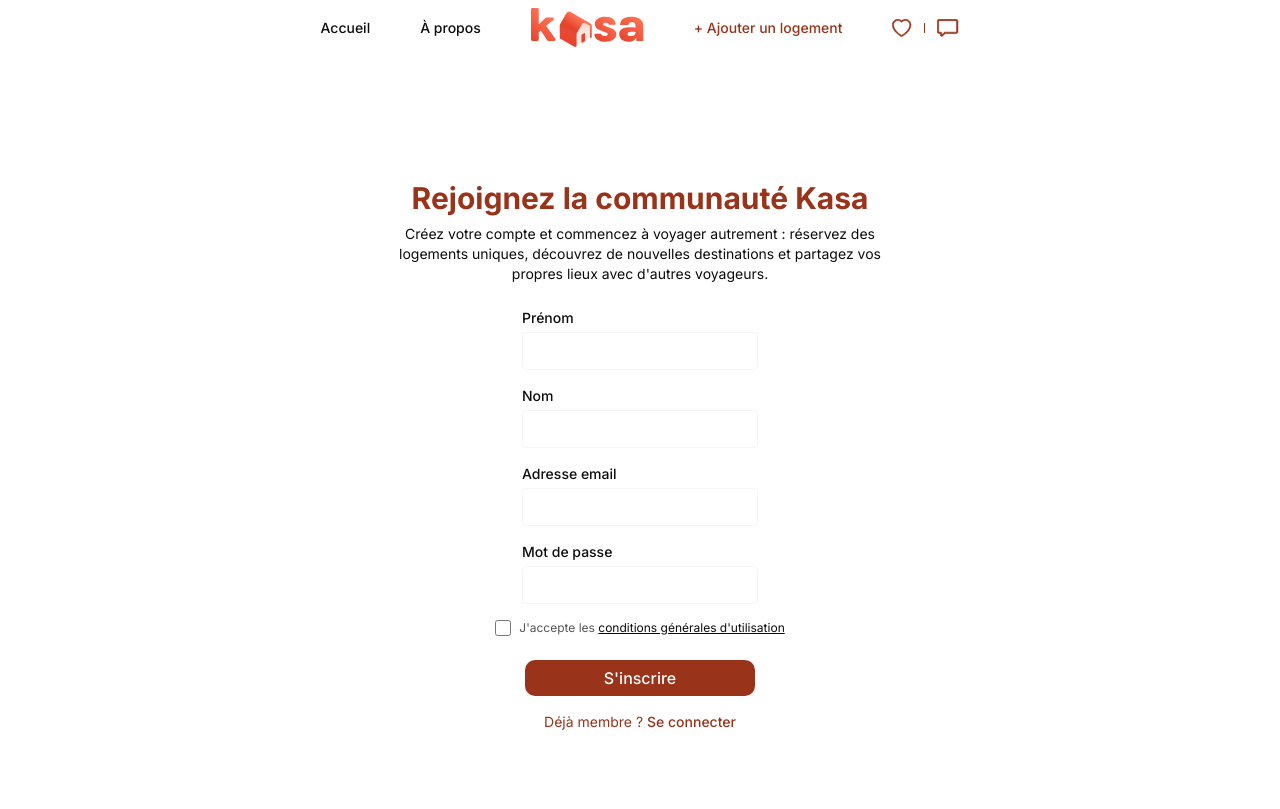
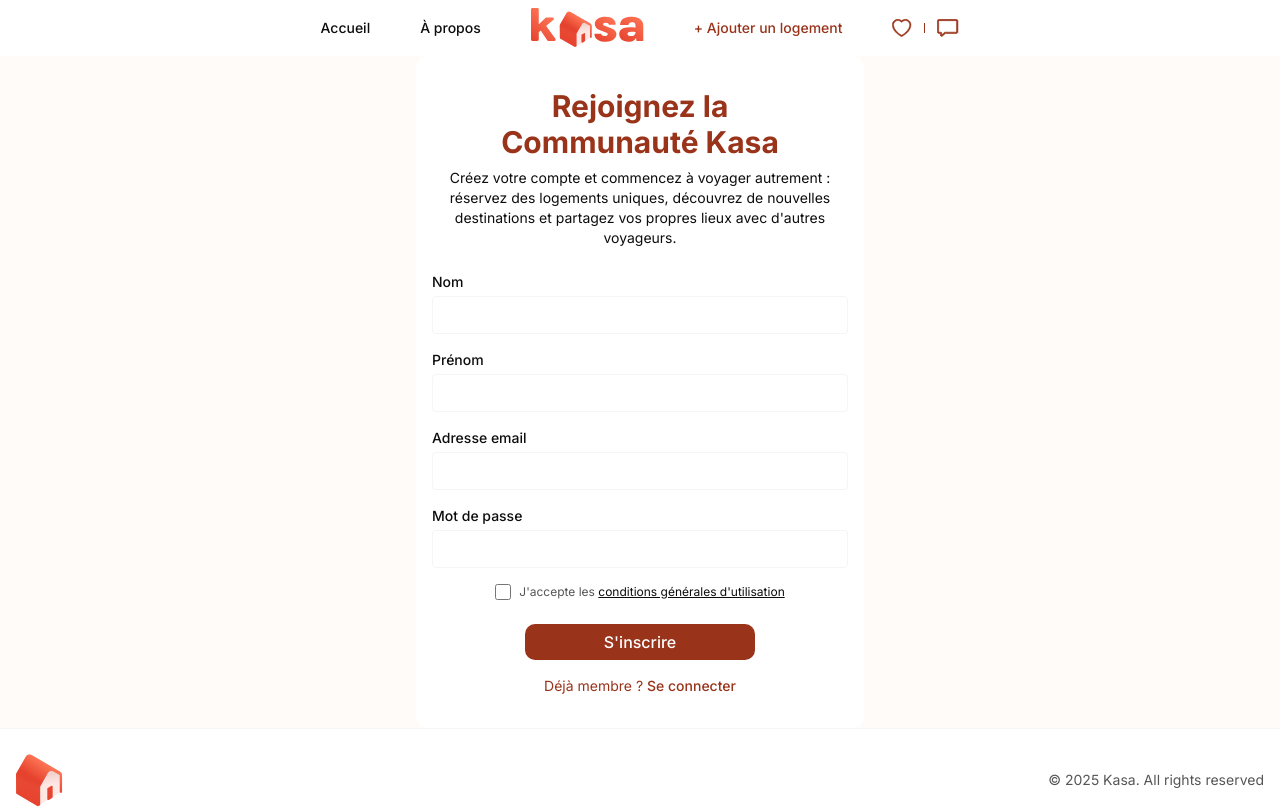
Before and after one commit to jord35/full_stack_pr-8, a Next.js app: page /signup in a window 1280 px wide. Shown: the top 809 px of the page. Built offline with nearby package versions, Linux system fonts and the light colour scheme.

Commit message:
style: fond crème global + cartes login/signup + correction hauteur pages

```diff
--- a/src/app/globals.css
+++ b/src/app/globals.css
@@ -20,10 +20,11 @@
   --color-grisDark: #565656;
   --color-darkOrange: #842c16;
   --color-lightOrange: #fffaf8;
+  --color-creme: #fffbf9;
 }
 
 body {
-  background: var(--background);
+  background: var(--color-creme);
   color: var(--foreground);
   font-family: var(--font-inter), Arial, Helvetica, sans-serif;
 }
--- a/src/app/layout.tsx
+++ b/src/app/layout.tsx
@@ -33,11 +33,11 @@ export default function RootLayout({
   return (
     <html lang="en">
       <body
-        className={`${geistSans.variable} ${geistMono.variable} ${inter.variable} antialiased`}
+        className={`${geistSans.variable} ${geistMono.variable} ${inter.variable} flex min-h-screen flex-col antialiased`}
       >
         <AuthProvider>
           <NavBar />
-          {children}
+          <div className="flex flex-1 flex-col">{children}</div>
           <Footer />
         </AuthProvider>
       </body>
--- a/src/app/login/page.tsx
+++ b/src/app/login/page.tsx
@@ -15,7 +15,8 @@ export default function LoginPage() {
     );
 
     return (
-        <main className="flex min-h-screen flex-col items-center justify-center p-8">
+        <main className="flex flex-1 flex-col items-center justify-center">
+            <div className="mx-4 max-w-md rounded-[10px] bg-white px-4 py-8">
                 <Header
                     title="Heureux de vous revoir"
                     description="Connectez-vous pour retrouver vos réservations, vos annonces et tout ce qui rend vos séjours uniques."
@@ -23,6 +24,7 @@ export default function LoginPage() {
                     sizeDesktop="lg"
                 />
                 <LoginForm onSubmit={submit} isSubmitting={isSubmitting} error={error} />
+            </div>
         </main>
     );
 }
--- a/src/app/not-found.tsx
+++ b/src/app/not-found.tsx
@@ -11,7 +11,7 @@ import { Button } from "@/components/ui/Button/Button";
  */
 export default function NotFound() {
     return (
-        <main className="flex min-h-screen flex-col items-center justify-center p-8">
+        <main className="flex flex-1 flex-col items-center justify-center p-8">
             <h1 className="text-[100px] font-black leading-none text-mainRed">
                 404
             </h1>
--- a/src/app/signup/page.tsx
+++ b/src/app/signup/page.tsx
@@ -15,14 +15,22 @@ export default function SignupPage() {
     );
 
     return (
-        <main className="flex min-h-screen flex-col items-center justify-center p-8">
+        <main className="flex flex-1 flex-col items-center justify-center">
+            <div className="mx-4 max-w-md rounded-[10px] bg-white px-4 py-8">
                 <Header
-                title="Rejoignez la communauté Kasa"
+                    title={
+                        <>
+                            Rejoignez la
+                            <br />
+                            Communauté Kasa
+                        </>
+                    }
                     description="Créez votre compte et commencez à voyager autrement : réservez des logements uniques, découvrez de nouvelles destinations et partagez vos propres lieux avec d'autres voyageurs."
                     sizeMobile="md"
                     sizeDesktop="lg"
                 />
                 <SignupForm onSubmit={submit} isSubmitting={isSubmitting} error={error} />
+            </div>
         </main>
     );
 }
--- a/src/components/forms/SignupForm/SignupForm.tsx
+++ b/src/components/forms/SignupForm/SignupForm.tsx
@@ -46,9 +46,28 @@ export function SignupForm({
     };
 
     return (
-        <form onSubmit={handleSubmit(handleFormSubmit)} noValidate>
+        <form onSubmit={handleSubmit(handleFormSubmit)} noValidate className="mt-6">
             <div className="mt-6 flex flex-col items-center gap-4">
-                <div className="flex flex-col items-start">
+                <div className="flex w-full flex-col items-start">
+                    <label htmlFor="lastName" className="text-sm font-medium text-noir">
+                        Nom
+                    </label>
+                    <input
+                        id="lastName"
+                        type="text"
+                        {...register("lastName")}
+                        autoComplete="family-name"
+                        aria-invalid={errors.lastName ? "true" : undefined}
+                        className="mt-1 w-full rounded-[4px] border border-grisLight px-3 py-2 text-sm font-medium text-noir"
+                    />
+                    {errors.lastName && (
+                        <p className="mt-1 text-xs font-normal text-mainRed">
+                            {errors.lastName.message}
+                        </p>
+                    )}
+                </div>
+
+                <div className="flex w-full flex-col items-start">
                     <label htmlFor="firstName" className="text-sm font-medium text-noir">
                         Prénom
                     </label>
@@ -58,7 +77,7 @@ export function SignupForm({
                         {...register("firstName")}
                         autoComplete="given-name"
                         aria-invalid={errors.firstName ? "true" : undefined}
-                        className="mt-1 max-w-[360px] rounded-[4px] border border-grisLight px-3 py-2 text-sm font-medium text-noir"
+                        className="mt-1 w-full rounded-[4px] border border-grisLight px-3 py-2 text-sm font-medium text-noir"
                     />
                     {errors.firstName && (
                         <p className="mt-1 text-xs font-normal text-mainRed">
@@ -67,26 +86,7 @@ export function SignupForm({
                     )}
                 </div>
 
-                <div className="flex flex-col items-start">
-                    <label htmlFor="lastName" className="text-sm font-medium text-noir">
-                        Nom
-                    </label>
-                    <input
-                        id="lastName"
-                        type="text"
-                        {...register("lastName")}
-                        autoComplete="family-name"
-                        aria-invalid={errors.lastName ? "true" : undefined}
-                        className="mt-1 max-w-[360px] rounded-[4px] border border-grisLight px-3 py-2 text-sm font-medium text-noir"
-                    />
-                    {errors.lastName && (
-                        <p className="mt-1 text-xs font-normal text-mainRed">
-                            {errors.lastName.message}
-                        </p>
-                    )}
-                </div>
-
-                <div className="flex flex-col items-start">
+                <div className="flex w-full flex-col items-start">
                     <label htmlFor="email" className="text-sm font-medium text-noir">
                         Adresse email
                     </label>
@@ -96,7 +96,7 @@ export function SignupForm({
                         {...register("email")}
                         autoComplete="email"
                         aria-invalid={errors.email ? "true" : undefined}
-                        className="mt-1 max-w-[360px] rounded-[4px] border border-grisLight px-3 py-2 text-sm font-medium text-noir"
+                        className="mt-1 w-full rounded-[4px] border border-grisLight px-3 py-2 text-sm font-medium text-noir"
                     />
                     {errors.email && (
                         <p className="mt-1 text-xs font-normal text-mainRed">
@@ -105,7 +105,7 @@ export function SignupForm({
                     )}
                 </div>
 
-                <div className="flex flex-col items-start">
+                <div className="flex w-full flex-col items-start">
                     <label htmlFor="password" className="text-sm font-medium text-noir">
                         Mot de passe
                     </label>
@@ -115,7 +115,7 @@ export function SignupForm({
                         {...register("password")}
                         autoComplete="new-password"
                         aria-invalid={errors.password ? "true" : undefined}
-                        className="mt-1 max-w-[360px] rounded-[4px] border border-grisLight px-3 py-2 text-sm font-medium text-noir"
+                        className="mt-1 w-full rounded-[4px] border border-grisLight px-3 py-2 text-sm font-medium text-noir"
                     />
                     {errors.password && (
                         <p className="mt-1 text-xs font-normal text-mainRed">
--- a/src/components/layout/Footer/Footer.tsx
+++ b/src/components/layout/Footer/Footer.tsx
@@ -8,7 +8,7 @@ import Image from "next/image";
  */
 export function Footer() {
     return (
-        <footer className="w-full border-t border-grisLight">
+        <footer className="w-full border-t border-grisLight bg-white">
             <div className="mx-auto flex max-w-7xl items-center justify-between px-4 py-6">
                 <Image
                     src="/logo/Logo-s.svg"
--- a/src/components/layout/NavBar/NavBar.tsx
+++ b/src/components/layout/NavBar/NavBar.tsx
@@ -17,7 +17,7 @@ export function NavBar() {
     const closeMenu = () => setIsOpen(false);
 
     return (
-        <header className="w-full">
+        <header className="w-full bg-white">
             {/* ===== MOBILE (< 1280px) : logo à gauche + burger à droite ===== */}
             <nav className="mx-auto flex max-w-7xl items-center justify-between px-4 py-4 xl:hidden">
                 <div className="flex items-center">
```
Also changed, not shown: src/components/forms/LoginForm/LoginForm.tsx (+5 -5 lines). Lines whose indentation alone changed are shown as unchanged.
